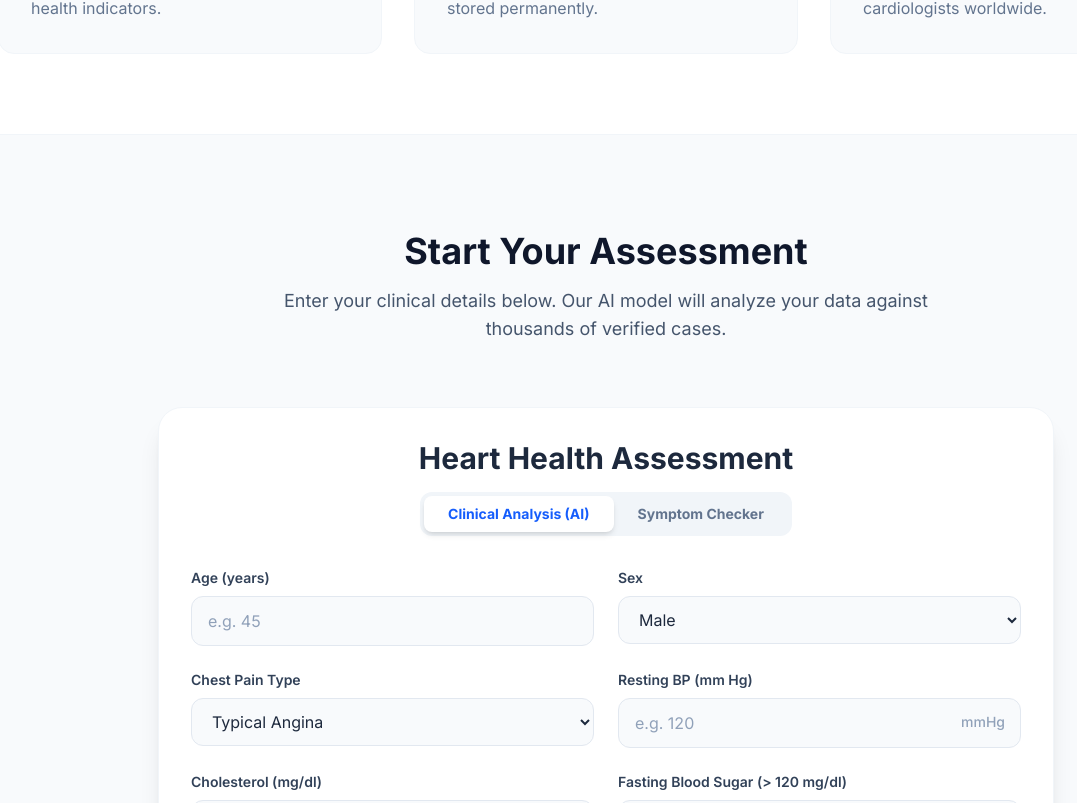
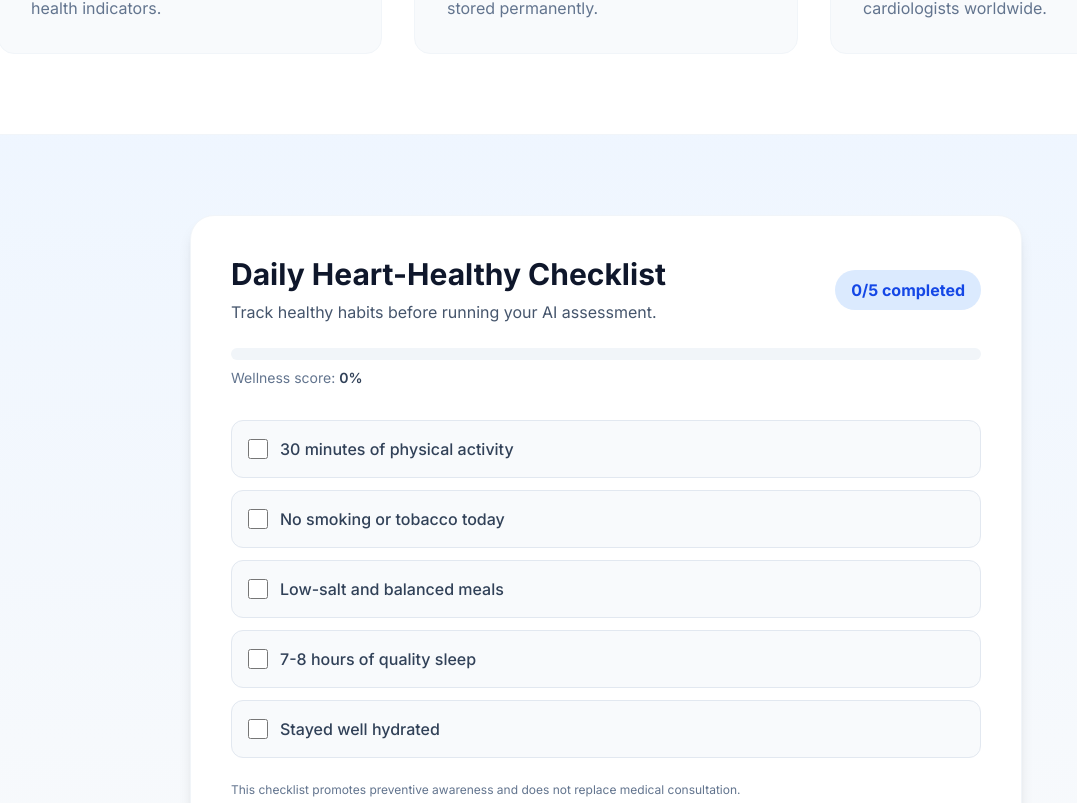
Before and after one commit to chayonikaaich/heart-disease-prediction, a React (Vite) app in the folder frontend/: page / in a window 1280 px wide. Shown: the part 1057-1860 px from the top of the page, without its empty margins (34-1111 px from the left). Built offline with nearby package versions, Linux system fonts and the light colour scheme.

Commit message:
Add interactive daily heart-healthy checklist to Home component

```diff
--- a/frontend/src/components/Home.jsx
+++ b/frontend/src/components/Home.jsx
@@ -5,6 +5,24 @@ import heartHero from '../assets/heart_hero.png';
 
 const Home = () => {
     const [result, setResult] = useState(null);
+    const [checklistState, setChecklistState] = useState({
+        exercise: false,
+        noSmoking: false,
+        lowSalt: false,
+        sleep: false,
+        hydration: false
+    });
+
+    const checklistItems = [
+        { key: 'exercise', label: '30 minutes of physical activity' },
+        { key: 'noSmoking', label: 'No smoking or tobacco today' },
+        { key: 'lowSalt', label: 'Low-salt and balanced meals' },
+        { key: 'sleep', label: '7-8 hours of quality sleep' },
+        { key: 'hydration', label: 'Stayed well hydrated' }
+    ];
+
+    const completedCount = Object.values(checklistState).filter(Boolean).length;
+    const progressPercentage = Math.round((completedCount / checklistItems.length) * 100);
 
     const scrollToPredict = () => {
         setResult(null);
@@ -12,6 +30,13 @@ const Home = () => {
             const element = document.getElementById('prediction-section');
             if (element) element.scrollIntoView({ behavior: 'smooth' });
         }, 100);
+    };
+
+    const handleChecklistToggle = (key) => {
+        setChecklistState((prev) => ({
+            ...prev,
+            [key]: !prev[key]
+        }));
     };
 
     return (
@@ -77,6 +102,56 @@ const Home = () => {
                 </div>
             </section>
 
+            {/* Interactive Prevention Checklist */}
+            <section className="py-20 bg-gradient-to-b from-blue-50 to-slate-50 border-b border-slate-100">
+                <div className="max-w-4xl mx-auto px-4 sm:px-6 lg:px-8">
+                    <div className="bg-white rounded-3xl border border-slate-100 shadow-lg p-8 md:p-10">
+                        <div className="flex flex-col md:flex-row md:items-center md:justify-between gap-4 mb-6">
+                            <div>
+                                <h2 className="text-3xl font-extrabold text-slate-900">Daily Heart-Healthy Checklist</h2>
+                                <p className="text-slate-600 mt-2">Track healthy habits before running your AI assessment.</p>
+                            </div>
+                            <div className="inline-flex items-center px-4 py-2 rounded-full bg-blue-100 text-blue-700 font-bold">
+                                {completedCount}/{checklistItems.length} completed
+                            </div>
+                        </div>
+
+                        <div className="mb-8">
+                            <div className="w-full h-3 bg-slate-100 rounded-full overflow-hidden">
+                                <div
+                                    className="h-full bg-gradient-to-r from-blue-500 to-indigo-600 transition-all duration-300"
+                                    style={{ width: `${progressPercentage}%` }}
+                                ></div>
+                            </div>
+                            <p className="text-sm text-slate-500 mt-2">Wellness score: <span className="font-semibold text-slate-700">{progressPercentage}%</span></p>
+                        </div>
+
+                        <div className="grid gap-3">
+                            {checklistItems.map((item) => (
+                                <label
+                                    key={item.key}
+                                    className={`flex items-center gap-3 p-4 rounded-xl border transition cursor-pointer ${checklistState[item.key] ? 'border-green-300 bg-green-50' : 'border-slate-200 bg-slate-50 hover:border-slate-300'}`}
+                                >
+                                    <input
+                                        type="checkbox"
+                                        checked={checklistState[item.key]}
+                                        onChange={() => handleChecklistToggle(item.key)}
+                                        className="w-5 h-5 accent-blue-600"
+                                    />
+                                    <span className={`font-medium ${checklistState[item.key] ? 'text-green-700' : 'text-slate-700'}`}>
+                                        {item.label}
+                                    </span>
+                                </label>
+                            ))}
+                        </div>
+
+                        <p className="text-xs text-slate-500 mt-6">
+                            This checklist promotes preventive awareness and does not replace medical consultation.
+                        </p>
+                    </div>
+                </div>
+            </section>
+
             {/* Prediction Section */}
             <section id="prediction-section" className="py-24 bg-slate-50 relative">
                 <div className="max-w-7xl mx-auto px-4 sm:px-6 lg:px-8 items-center flex flex-col">
```
